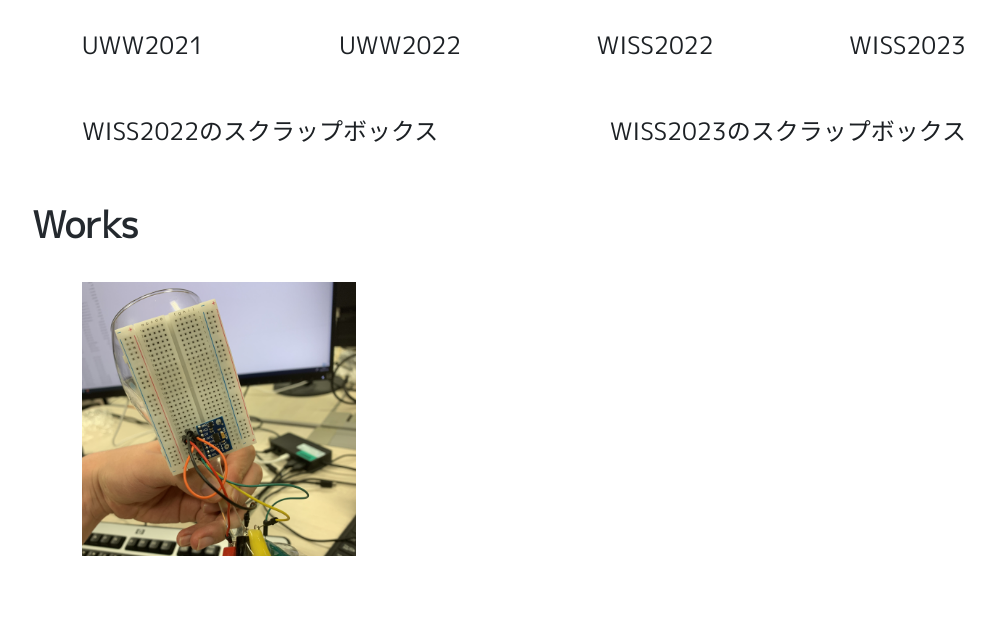
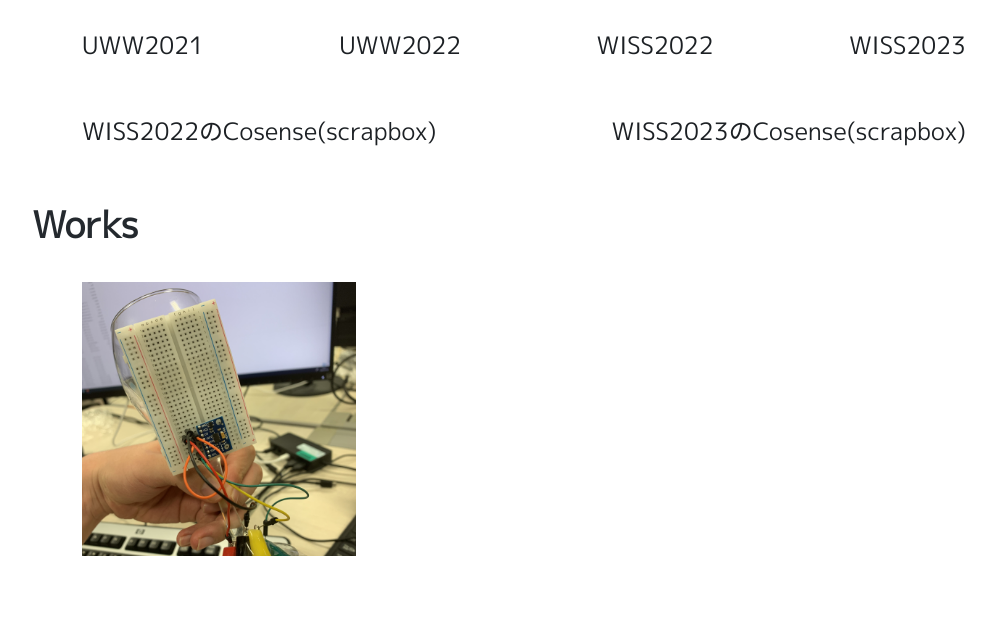
Before and after one commit to Mafuyu-O/OtsukaMafuyuHP, a plain HTML site: page index.html in a window 1280 px wide. Shown: the part 1002-1631 px from the top of the page, without its empty margins (116-1112 px from the left). Drawn offline with Linux system fonts and the light colour scheme; some packages are replaced by stand-ins of ours.

Commit message:
scrapboxからcosenseに名称変更

```diff
--- a/index.html
+++ b/index.html
@@ -48,8 +48,8 @@
       <p><a href="https://www.wiss.org/WISS2023/">WISS2023</a></p>
     </ul>
     <ul>
-      <p><a href="https://scrapbox.io/WISS2022/%E5%A4%A7%E5%A1%9A%E3%81%BE%E3%81%B5%E3%82%86">WISS2022のスクラップボックス</a></p>
-      <p><a href="https://scrapbox.io/WISS2023/%E5%A4%A7%E5%A1%9A_%E7%9C%9E%E6%9F%8A">WISS2023のスクラップボックス</a></p>
+      <p><a href="https://scrapbox.io/WISS2022/%E5%A4%A7%E5%A1%9A%E3%81%BE%E3%81%B5%E3%82%86">WISS2022のCosense(scrapbox)</a></p>
+      <p><a href="https://scrapbox.io/WISS2023/%E5%A4%A7%E5%A1%9A_%E7%9C%9E%E6%9F%8A">WISS2023のCosense(scrapbox)</a></p>
     </ul>
     <h2 class="work_titles">Works</h2>
     <ul>
```
